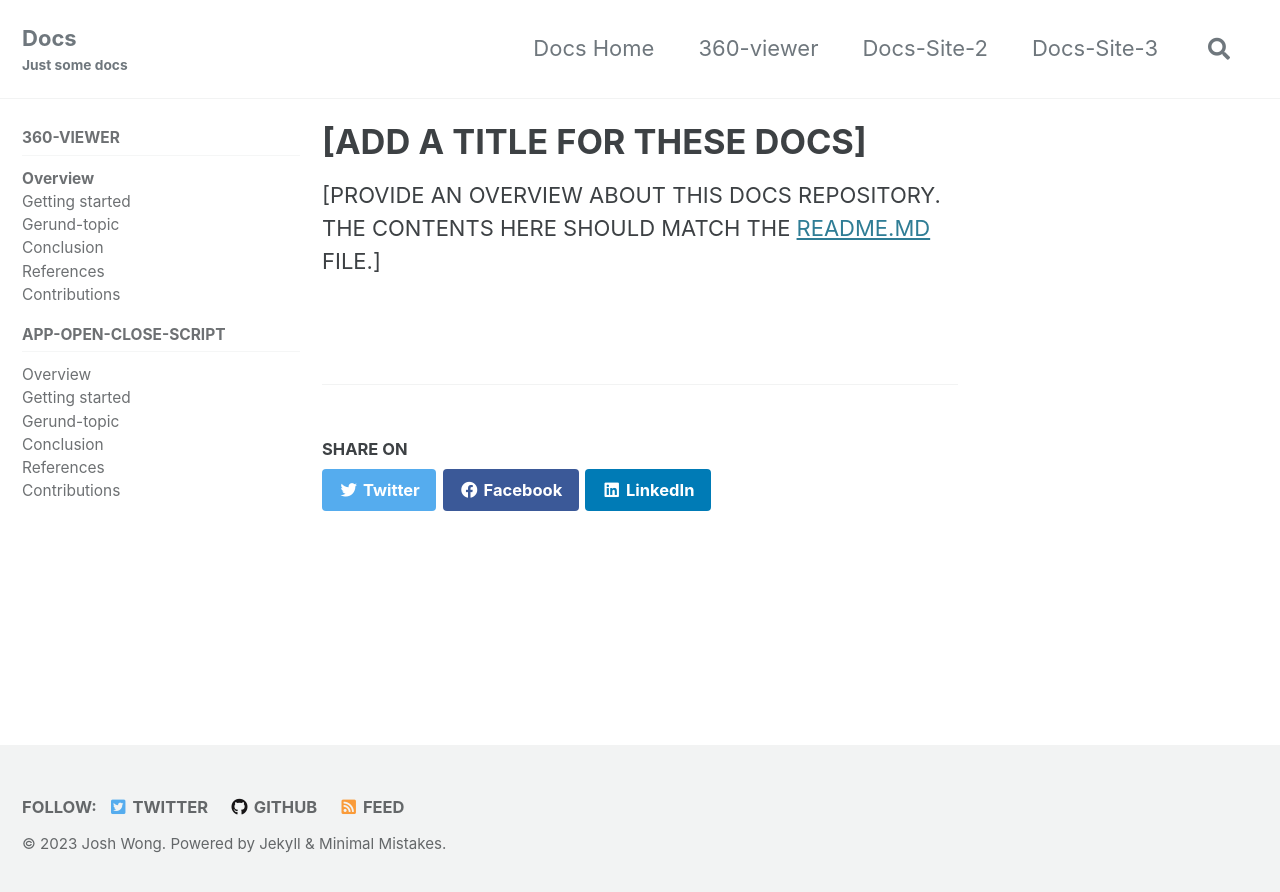
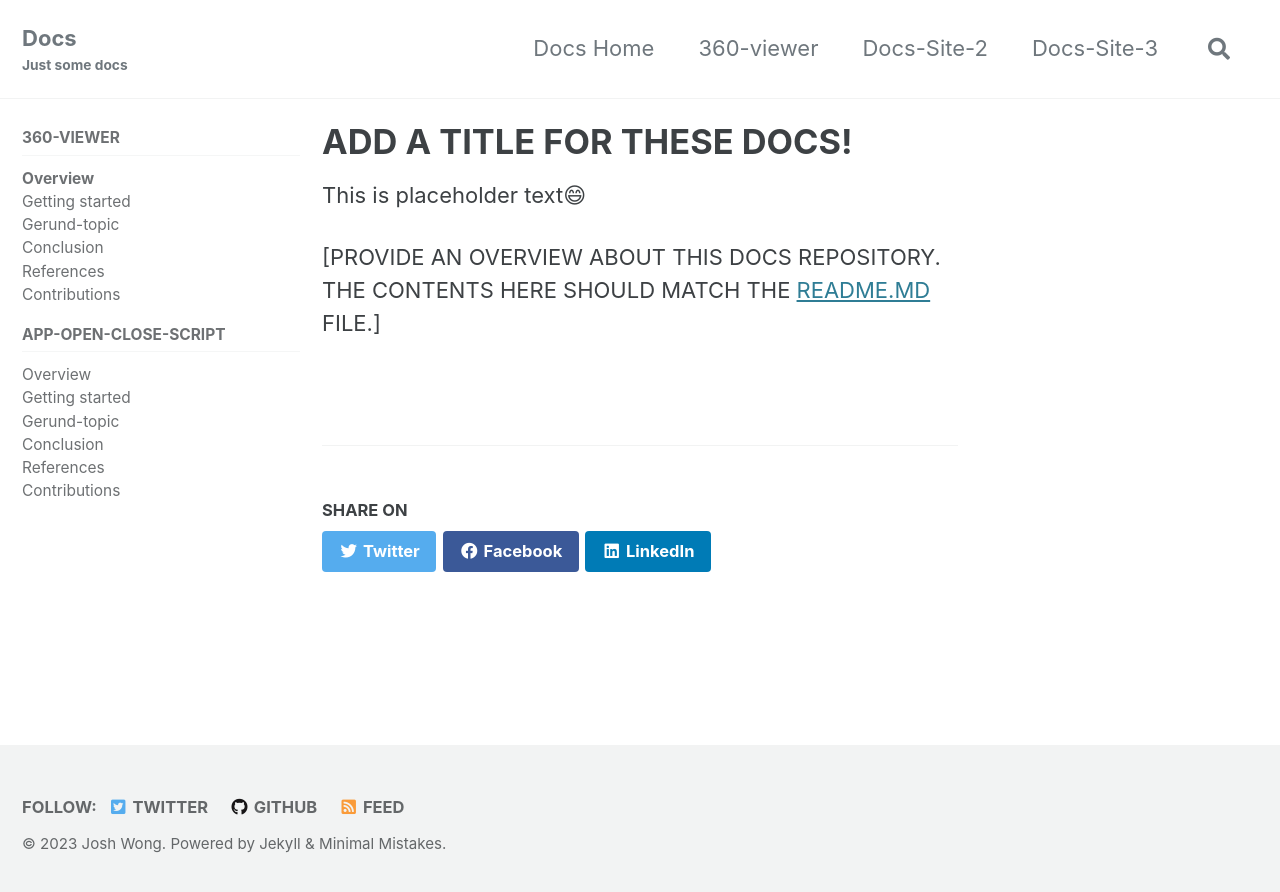
Before and after one commit to josh-wong/sandbox-jekyll-docs-site-1, a Jekyll site: the page built from 360-viewer/index.md, in a window 1280 px wide. Shown: the top 892 px of the page. Built offline with Jekyll 4.4.1, drawn with Linux system fonts in a browser that asks for light colours; cached includes are drawn as plain includes; our own code applies the rules of GitHub Pages for plain Markdown files.

Commit message:
AUTO: Sync docs to docs repo

```diff
--- a/360-viewer/index.md
+++ b/360-viewer/index.md
@@ -1,3 +1,5 @@
-# [ADD A TITLE FOR THESE DOCS]
+# ADD A TITLE FOR THESE DOCS!
+
+This is placeholder text😄
 
 [PROVIDE AN OVERVIEW ABOUT THIS DOCS REPOSITORY. THE CONTENTS HERE SHOULD MATCH THE [README.MD](../README.md) FILE.]
```
